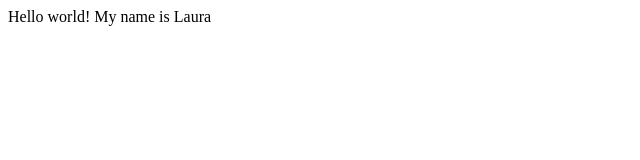
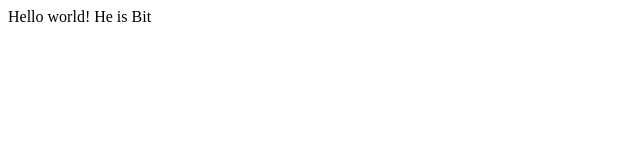
Before and after one commit to Laurubbi/project_laurubbi, a plain HTML site: page index.html in a window 1280 px wide. Shown: the full height of the page, 0-640 px from the left. Drawn offline with Linux system fonts and the light colour scheme.

Commit message:
Bitetto website

```diff
--- a/index.html
+++ b/index.html
@@ -1,6 +1,6 @@
 <html>
 <Header><title>My Webpage</title></header>
 <body>
-Hello world! My name is Laura
+Hello world! He is Bit
 </body>
 </html>
```
